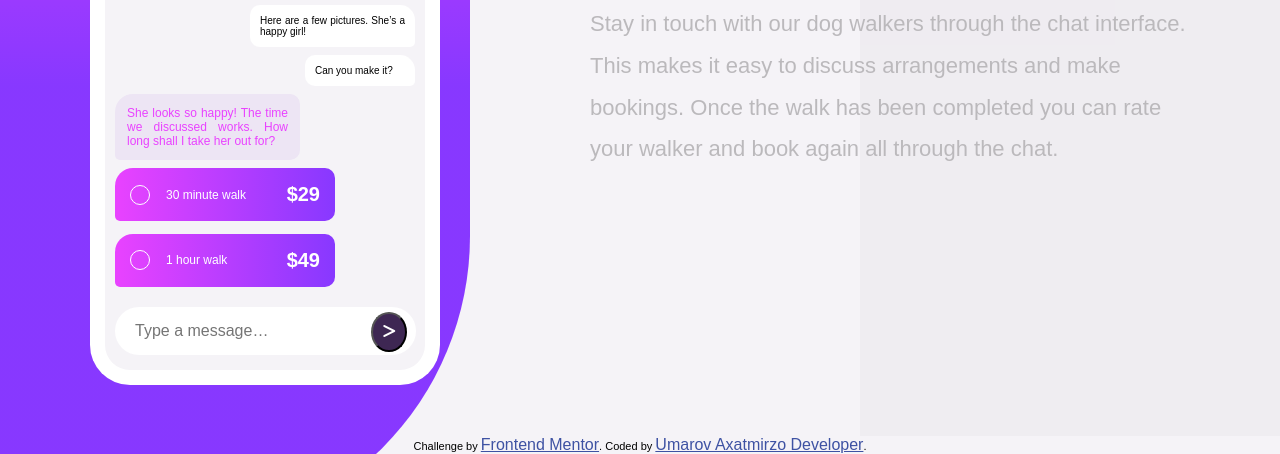
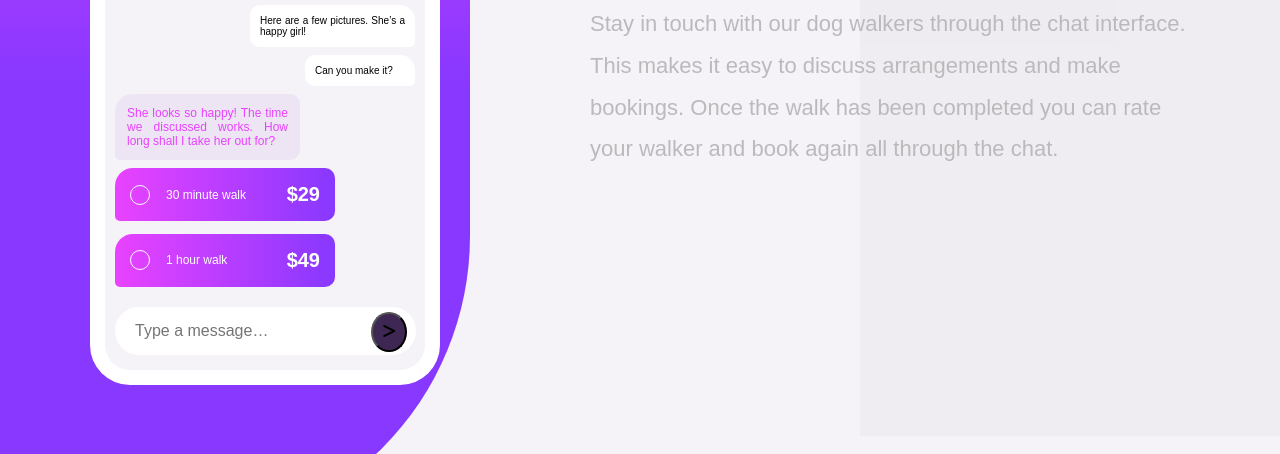
Before and after one commit to Axatmirzo2005/chat-app-css-illustration-master, a plain HTML site: page index.html in a window 1280 px wide. Shown: the part 364-818 px from the top of the page. Drawn offline with Linux system fonts and the light colour scheme.

Commit message:
Update index.html

```diff
--- a/index.html
+++ b/index.html
@@ -130,7 +130,7 @@
             <input type="text" name="t1" placeholder="Type a message…" maxlength="100">
 
             <button class="join-m" onclick="track(); return false;">
-              <i class="fa-solid fa-greater-than" style="filter: invert(100%);"></i>
+              <i class="fa-solid fa-greater-than"></i>
             </button>
           </form>
 
@@ -152,11 +152,6 @@
 
   </main>
 
-  <section>
-    Challenge by <a href="https://www.frontendmentor.io?ref=challenge" target="_blank">Frontend Mentor</a>.
-    Coded by <a href="#">Umarov Axatmirzo Developer</a>.
-  </section>
-
   <script src="./script.js"></script>
 </body>
 </html>
```
